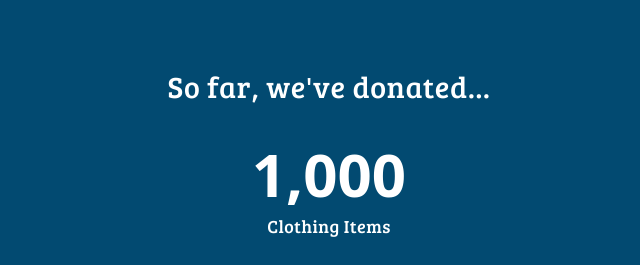
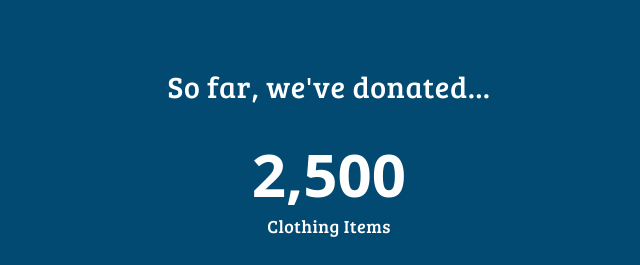
Before and after one commit to Puja304/Humane, a Next.js app: page / in a window 1280 px wide. Shown: the part 920-1185 px from the top of the page, without its empty margins (311-951 px from the left). Built offline with nearby package versions, Linux system fonts and the light colour scheme; a web font is replaced by a local one.

Commit message:
fix: updated donation count

```diff
--- a/src/app/components/DonationCount.tsx
+++ b/src/app/components/DonationCount.tsx
@@ -13,7 +13,7 @@ const DonationCount  = () => {
 
   const containerRef = useRef<HTMLDivElement | null>(null);
   const [hasAnimated, setHasAnimated] = useState(false);
-  const value = 1000;
+  const value = 2500;
 
   useEffect(() => {
     if (inView && containerRef.current && !hasAnimated) {
```
